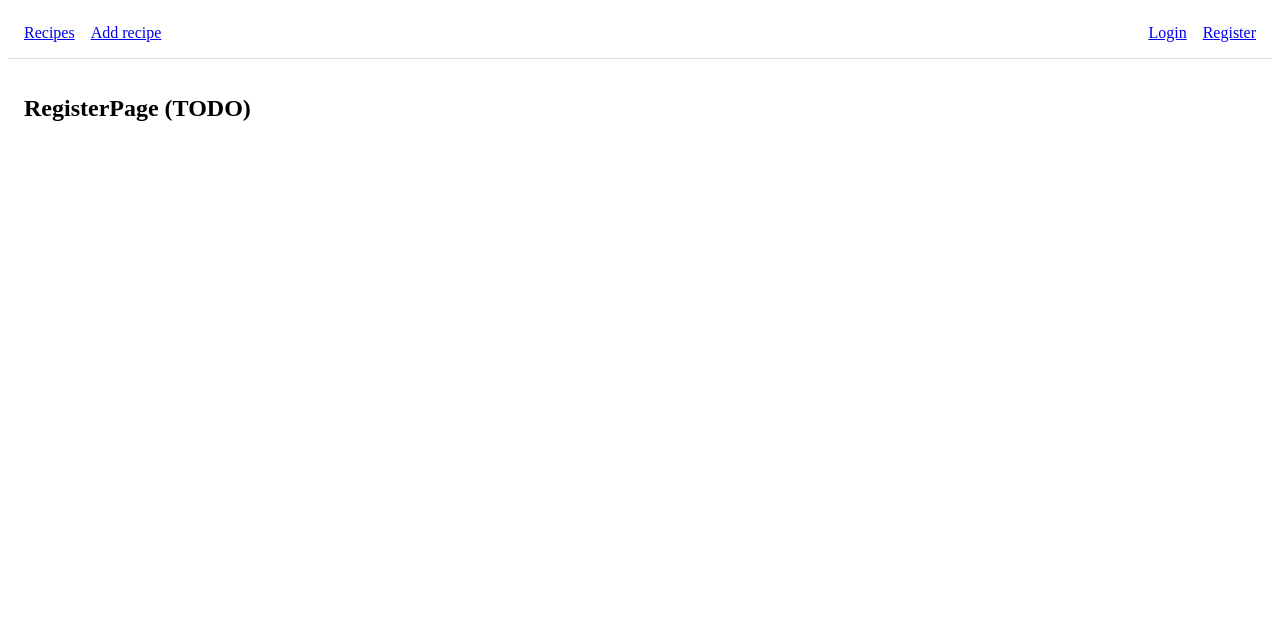
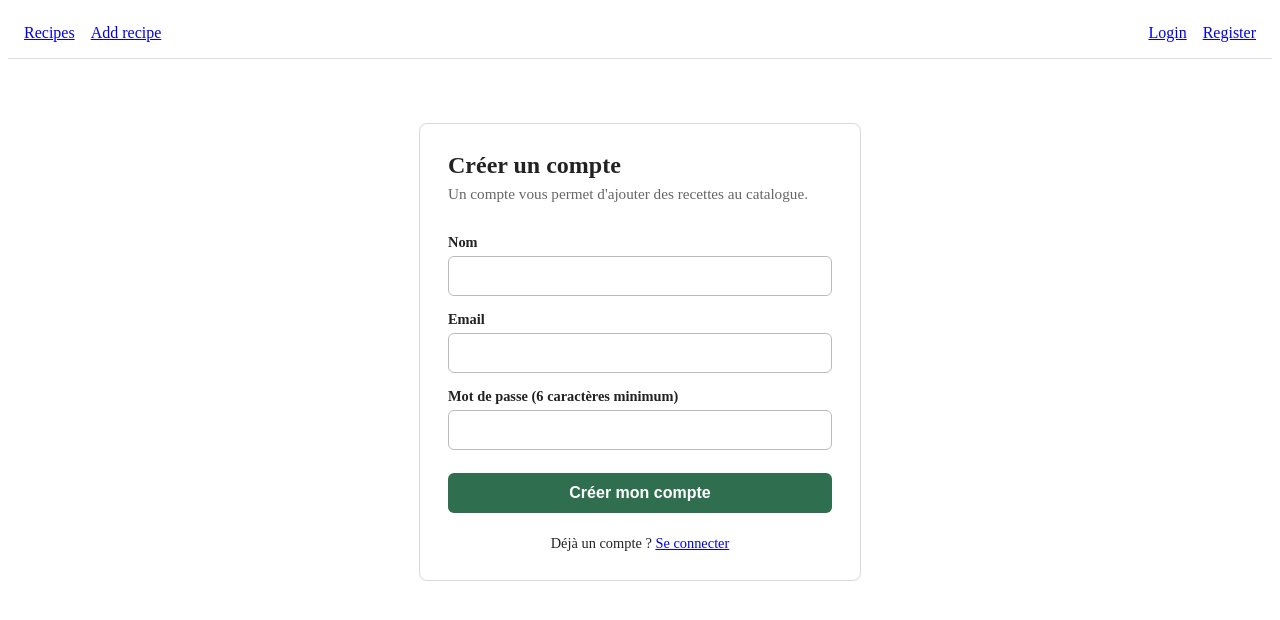
Before and after one commit to leleokko80-cpu/catalogue-de-cuisine, a React app in the folder frontend/: page /register in a window 1280 px wide. Shown: the top 620 px of the page. Built offline with nearby package versions, Linux system fonts and the light colour scheme; the HTML template or start-up script is replaced by a standard one.

Commit message:
feat: login/register frontend, AuthContext and protected route (#10)

```diff
--- a/frontend/src/App.jsx
+++ b/frontend/src/App.jsx
@@ -1,5 +1,6 @@
 import { Routes, Route, Navigate } from 'react-router-dom';
 import Navbar from './components/Navbar';
+import ProtectedRoute from './components/ProtectedRoute';
 import LoginPage from './pages/LoginPage';
 import RegisterPage from './pages/RegisterPage';
 import RecipeListPage from './pages/RecipeListPage';
@@ -16,7 +17,14 @@ export default function App() {
           <Route path="/login" element={<LoginPage />} />
           <Route path="/register" element={<RegisterPage />} />
           <Route path="/recipes" element={<RecipeListPage />} />
-          <Route path="/recipes/new" element={<AddRecipePage />} />
+          <Route
+            path="/recipes/new"
+            element={
+              <ProtectedRoute>
+                <AddRecipePage />
+              </ProtectedRoute>
+            }
+          />
           <Route path="/recipes/:id" element={<RecipeDetailPage />} />
         </Routes>
       </main>
--- /dev/null
+++ b/frontend/src/components/ProtectedRoute.jsx
@@ -0,0 +1,14 @@
+import { Navigate, useLocation } from "react-router-dom";
+import { useAuth } from "../context/AuthContext";
+
+// Utilisation dans App.jsx :
+// <Route path="/recipes/new" element={<ProtectedRoute><AddRecipePage /></ProtectedRoute>} />
+export default function ProtectedRoute({ children }) {
+  const { isAuthenticated } = useAuth();
+  const location = useLocation();
+
+  if (!isAuthenticated) {
+    return <Navigate to="/login" replace state={{ from: location }} />;
+  }
+  return children;
+}
--- /dev/null
+++ b/frontend/src/context/AuthContext.jsx
@@ -0,0 +1,57 @@
+import { createContext, useContext, useState } from "react";
+import http from "../api/http";
+
+const AuthContext = createContext(null);
+
+function readStoredUser() {
+  try {
+    const raw = localStorage.getItem("user");
+    return raw ? JSON.parse(raw) : null;
+  } catch {
+    return null;
+  }
+}
+
+export function AuthProvider({ children }) {
+  const [token, setToken] = useState(() => localStorage.getItem("token"));
+  const [user, setUser] = useState(readStoredUser);
+
+  // "token" = la clé lue par src/api/http.js pour ajouter Authorization: Bearer
+  function saveSession(data) {
+    localStorage.setItem("token", data.token);
+    localStorage.setItem("user", JSON.stringify(data.user));
+    setToken(data.token);
+    setUser(data.user);
+  }
+
+  async function login(email, password) {
+    const { data } = await http.post("/auth/login", { email, password });
+    saveSession(data);
+    return data.user;
+  }
+
+  async function register(name, email, password) {
+    const { data } = await http.post("/auth/register", { name, email, password });
+    saveSession(data);
+    return data.user;
+  }
+
+  function logout() {
+    localStorage.removeItem("token");
+    localStorage.removeItem("user");
+    setToken(null);
+    setUser(null);
+  }
+
+  const value = { user, token, isAuthenticated: Boolean(token), login, register, logout };
+
+  return <AuthContext.Provider value={value}>{children}</AuthContext.Provider>;
+}
+
+export function useAuth() {
+  const ctx = useContext(AuthContext);
+  if (!ctx) {
+    throw new Error("useAuth doit être utilisé dans <AuthProvider>");
+  }
+  return ctx;
+}
--- a/frontend/src/main.jsx
+++ b/frontend/src/main.jsx
@@ -2,12 +2,15 @@ import { StrictMode } from 'react';
 import { createRoot } from 'react-dom/client';
 import { BrowserRouter } from 'react-router-dom';
 import App from './App.jsx';
+import { AuthProvider } from './context/AuthContext';
 import './index.css';
 
 createRoot(document.getElementById('root')).render(
   <StrictMode>
     <BrowserRouter>
-      <App />
+      <AuthProvider>
+        <App />
+      </AuthProvider>
     </BrowserRouter>
   </StrictMode>
 );
--- a/frontend/src/pages/LoginPage.jsx
+++ b/frontend/src/pages/LoginPage.jsx
@@ -1,3 +1,80 @@
+import { useState } from "react";
+import { Link, useLocation, useNavigate } from "react-router-dom";
+import { useAuth } from "../context/AuthContext";
+import { apiErrorMessage, EMAIL_REGEX } from "./authUtils";
+import "./auth.css";
+
 export default function LoginPage() {
-    return <h2>LoginPage (TODO)</h2>;
+  const { login } = useAuth();
+  const navigate = useNavigate();
+  const location = useLocation();
+  const redirectTo = location.state?.from?.pathname || "/recipes";
+
+  const [email, setEmail] = useState("");
+  const [password, setPassword] = useState("");
+  const [error, setError] = useState("");
+  const [loading, setLoading] = useState(false);
+
+  async function handleSubmit(e) {
+    e.preventDefault();
+    setError("");
+
+    if (!EMAIL_REGEX.test(email.trim())) {
+      setError("Entrez une adresse email valide.");
+      return;
+    }
+    if (!password) {
+      setError("Entrez votre mot de passe.");
+      return;
+    }
+
+    setLoading(true);
+    try {
+      await login(email.trim(), password);
+      navigate(redirectTo, { replace: true });
+    } catch (err) {
+      setError(apiErrorMessage(err));
+    } finally {
+      setLoading(false);
+    }
   }
+
+  return (
+    <main className="auth-page">
+      <form className="auth-card" onSubmit={handleSubmit} noValidate>
+        <h1 className="auth-title">Se connecter</h1>
+        <p className="auth-subtitle">Accédez à votre espace et ajoutez vos recettes.</p>
+
+        {error && <p className="auth-error" role="alert">{error}</p>}
+
+        <label className="auth-label" htmlFor="login-email">Email</label>
+        <input
+          id="login-email"
+          className="auth-input"
+          type="email"
+          autoComplete="email"
+          value={email}
+          onChange={(e) => setEmail(e.target.value)}
+        />
+
+        <label className="auth-label" htmlFor="login-password">Mot de passe</label>
+        <input
+          id="login-password"
+          className="auth-input"
+          type="password"
+          autoComplete="current-password"
+          value={password}
+          onChange={(e) => setPassword(e.target.value)}
+        />
+
+        <button className="auth-button" type="submit" disabled={loading}>
+          {loading ? "Connexion..." : "Se connecter"}
+        </button>
+
+        <p className="auth-switch">
+          Pas encore de compte ? <Link to="/register">Créer un compte</Link>
+        </p>
+      </form>
+    </main>
+  );
+}
--- a/frontend/src/pages/RegisterPage.jsx
+++ b/frontend/src/pages/RegisterPage.jsx
@@ -1,3 +1,93 @@
+import { useState } from "react";
+import { Link, useNavigate } from "react-router-dom";
+import { useAuth } from "../context/AuthContext";
+import { apiErrorMessage, EMAIL_REGEX } from "./authUtils";
+import "./auth.css";
+
 export default function RegisterPage() {
-    return <h2>RegisterPage (TODO)</h2>;
+  const { register } = useAuth();
+  const navigate = useNavigate();
+
+  const [name, setName] = useState("");
+  const [email, setEmail] = useState("");
+  const [password, setPassword] = useState("");
+  const [error, setError] = useState("");
+  const [loading, setLoading] = useState(false);
+
+  async function handleSubmit(e) {
+    e.preventDefault();
+    setError("");
+
+    if (!name.trim()) {
+      setError("Entrez votre nom.");
+      return;
+    }
+    if (!EMAIL_REGEX.test(email.trim())) {
+      setError("Entrez une adresse email valide.");
+      return;
+    }
+    if (password.length < 6) {
+      setError("Le mot de passe doit contenir au moins 6 caractères.");
+      return;
+    }
+
+    setLoading(true);
+    try {
+      await register(name.trim(), email.trim(), password); // connecte aussi l'utilisateur
+      navigate("/recipes", { replace: true });
+    } catch (err) {
+      setError(apiErrorMessage(err));
+    } finally {
+      setLoading(false);
+    }
   }
+
+  return (
+    <main className="auth-page">
+      <form className="auth-card" onSubmit={handleSubmit} noValidate>
+        <h1 className="auth-title">Créer un compte</h1>
+        <p className="auth-subtitle">Un compte vous permet d'ajouter des recettes au catalogue.</p>
+
+        {error && <p className="auth-error" role="alert">{error}</p>}
+
+        <label className="auth-label" htmlFor="register-name">Nom</label>
+        <input
+          id="register-name"
+          className="auth-input"
+          type="text"
+          autoComplete="name"
+          value={name}
+          onChange={(e) => setName(e.target.value)}
+        />
+
+        <label className="auth-label" htmlFor="register-email">Email</label>
+        <input
+          id="register-email"
+          className="auth-input"
+          type="email"
+          autoComplete="email"
+          value={email}
+          onChange={(e) => setEmail(e.target.value)}
+        />
+
+        <label className="auth-label" htmlFor="register-password">Mot de passe (6 caractères minimum)</label>
+        <input
+          id="register-password"
+          className="auth-input"
+          type="password"
+          autoComplete="new-password"
+          value={password}
+          onChange={(e) => setPassword(e.target.value)}
+        />
+
+        <button className="auth-button" type="submit" disabled={loading}>
+          {loading ? "Création..." : "Créer mon compte"}
+        </button>
+
+        <p className="auth-switch">
+          Déjà un compte ? <Link to="/login">Se connecter</Link>
+        </p>
+      </form>
+    </main>
+  );
+}
--- /dev/null
+++ b/frontend/src/pages/auth.css
@@ -0,0 +1,84 @@
+.auth-page {
+  display: flex;
+  justify-content: center;
+  padding: 3rem 1rem;
+}
+
+.auth-card {
+  width: 100%;
+  max-width: 24rem;
+  display: flex;
+  flex-direction: column;
+  gap: 0.35rem;
+  padding: 1.75rem;
+  border: 1px solid #d9d9d9;
+  border-radius: 0.5rem;
+  background: #fff;
+  color: #222;
+  text-align: left;
+}
+
+.auth-title {
+  margin: 0;
+  font-size: 1.5rem;
+}
+
+.auth-subtitle {
+  margin: 0 0 1rem;
+  color: #666;
+  font-size: 0.95rem;
+}
+
+.auth-label {
+  margin-top: 0.6rem;
+  font-size: 0.9rem;
+  font-weight: 600;
+}
+
+.auth-input {
+  padding: 0.6rem 0.7rem;
+  border: 1px solid #bbb;
+  border-radius: 0.375rem;
+  font-size: 1rem;
+  background: #fff;
+  color: #222;
+}
+
+.auth-input:focus-visible,
+.auth-button:focus-visible {
+  outline: 2px solid #2f6f4f;
+  outline-offset: 2px;
+}
+
+.auth-button {
+  margin-top: 1.1rem;
+  padding: 0.7rem;
+  border: none;
+  border-radius: 0.375rem;
+  background: #2f6f4f;
+  color: #fff;
+  font-size: 1rem;
+  font-weight: 600;
+  cursor: pointer;
+}
+
+.auth-button:disabled {
+  opacity: 0.6;
+  cursor: wait;
+}
+
+.auth-error {
+  margin: 0 0 0.5rem;
+  padding: 0.6rem 0.7rem;
+  border: 1px solid #e0a3a3;
+  border-radius: 0.375rem;
+  background: #fdecec;
+  color: #8a1f1f;
+  font-size: 0.9rem;
+}
+
+.auth-switch {
+  margin: 1rem 0 0;
+  font-size: 0.9rem;
+  text-align: center;
+}
--- /dev/null
+++ b/frontend/src/pages/authUtils.js
@@ -0,0 +1,11 @@
+// Transforme une erreur axios en message lisible (français) pour l'utilisateur.
+export function apiErrorMessage(err, fallback = "Une erreur est survenue. Réessayez.") {
+  const status = err?.response?.status;
+  if (!err?.response) return "Impossible de joindre le serveur. Vérifiez que le backend est lancé.";
+  if (status === 401) return "Email ou mot de passe incorrect.";
+  if (status === 409) return "Cet email est déjà utilisé.";
+  if (status === 400) return "Informations invalides. Vérifiez les champs du formulaire.";
+  return err.response.data?.message || fallback;
+}
+
+export const EMAIL_REGEX = /^[^\s@]+@[^\s@]+\.[^\s@]+$/;
```
Also changed, not shown: frontend/src/components/Navbar.jsx (+22 -4 lines), 1 other file (tests, documents, lock files or other folders).
